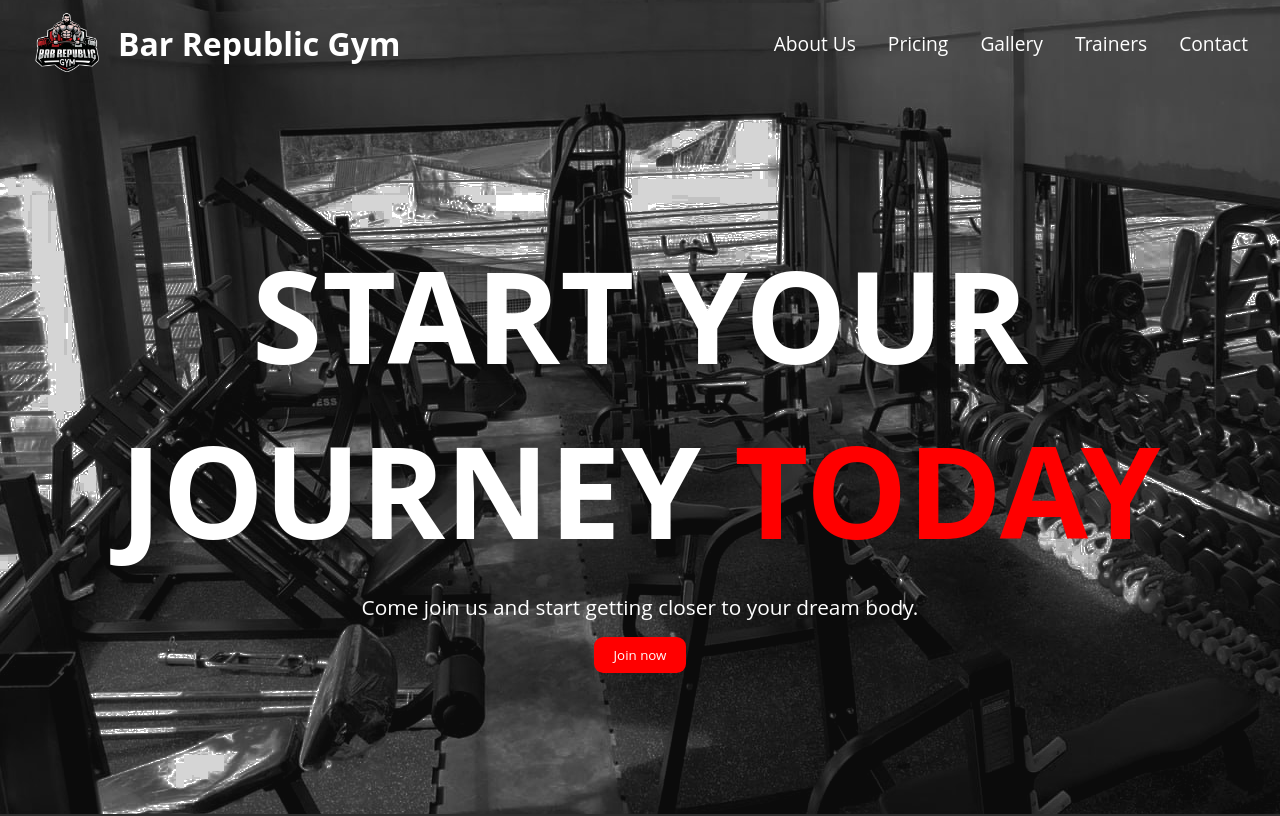
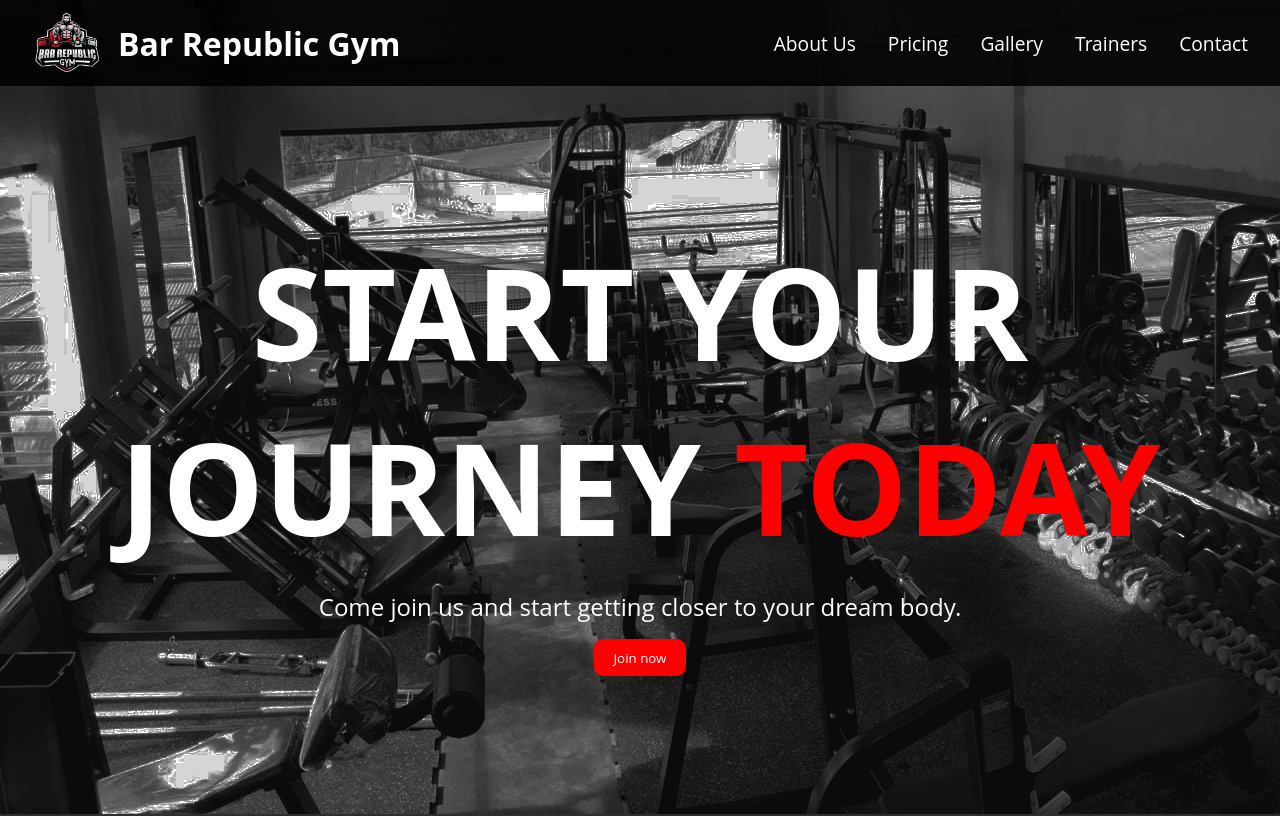
Before and after one commit to paoys/paoys.github.io, a plain HTML site: page index.html in a window 1280 px wide. Shown: the top 816 px of the page. Drawn offline with Linux system fonts and the light colour scheme.

Commit message:
Add files via upload

```diff
--- a/style.css
+++ b/style.css
@@ -33,6 +33,7 @@
     flex-direction: row;
     align-items: center;
     justify-content: space-between;
+    background-color: rgba(0, 0, 0, 0.87);
 }
 
 .navbar__logo {
@@ -112,7 +113,7 @@
 
 .hero__secondary_text {
     color: var(--COLOR-WHITE);
-    font-size: 1.3rem;
+    font-size: 1.5rem;
 }
 
 .hero__button {
@@ -173,7 +174,6 @@ p {
 }
 
 /* scroll effect */
-
 html {
     scroll-behavior: smooth;
 }
```
